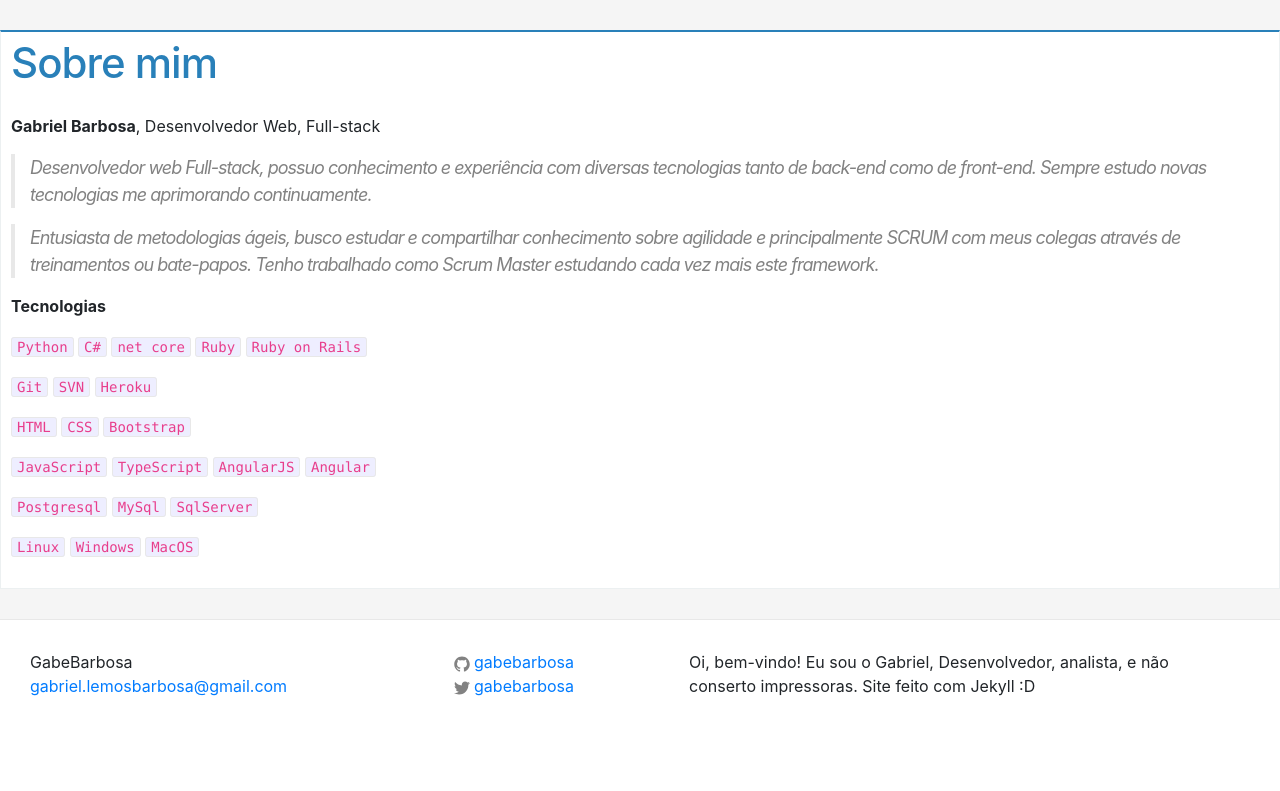
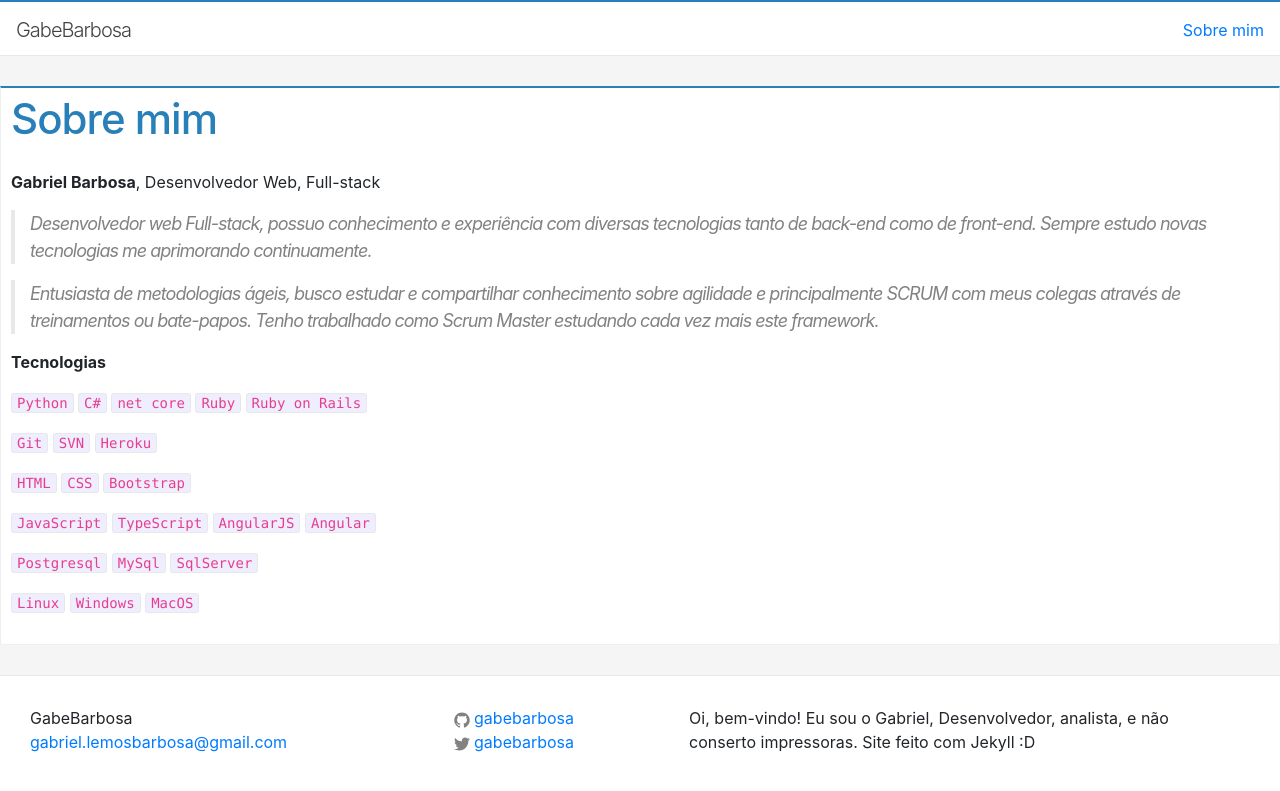
Before and after one commit to gabebarbosa/gabebarbosa.github.io, a Jekyll site: the page built from about.md, in a window 1280 px wide. Shown: the top 791 px of the page. Built offline with Jekyll 4.4.1, drawn with Linux system fonts in a browser that asks for light colours.

Commit message:
nova home

```diff
--- a/_layouts/default.html
+++ b/_layouts/default.html
@@ -5,7 +5,7 @@
 
   <body>
 
-    <!-- % include header.html %} -->
+    {% include header.html %}
 
     <main class="page-content" aria-label="Content">
       <div>
```
